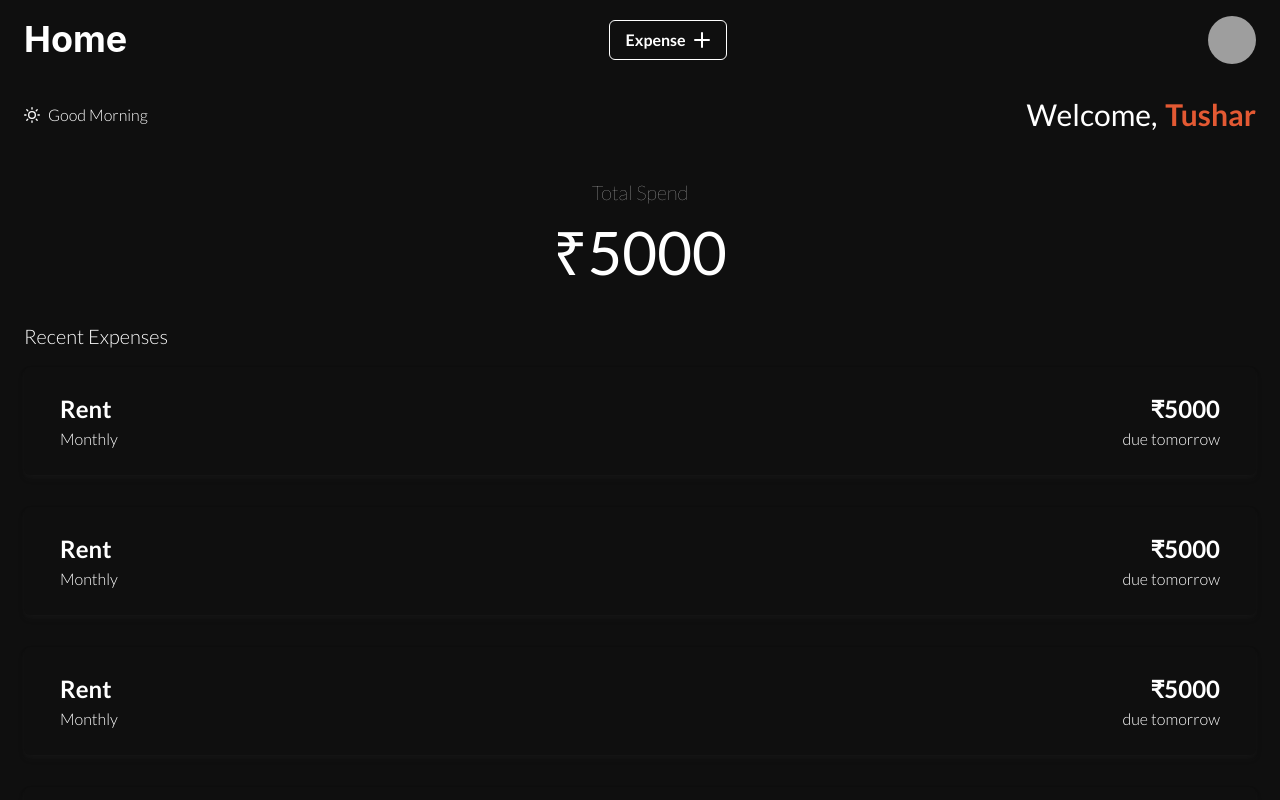
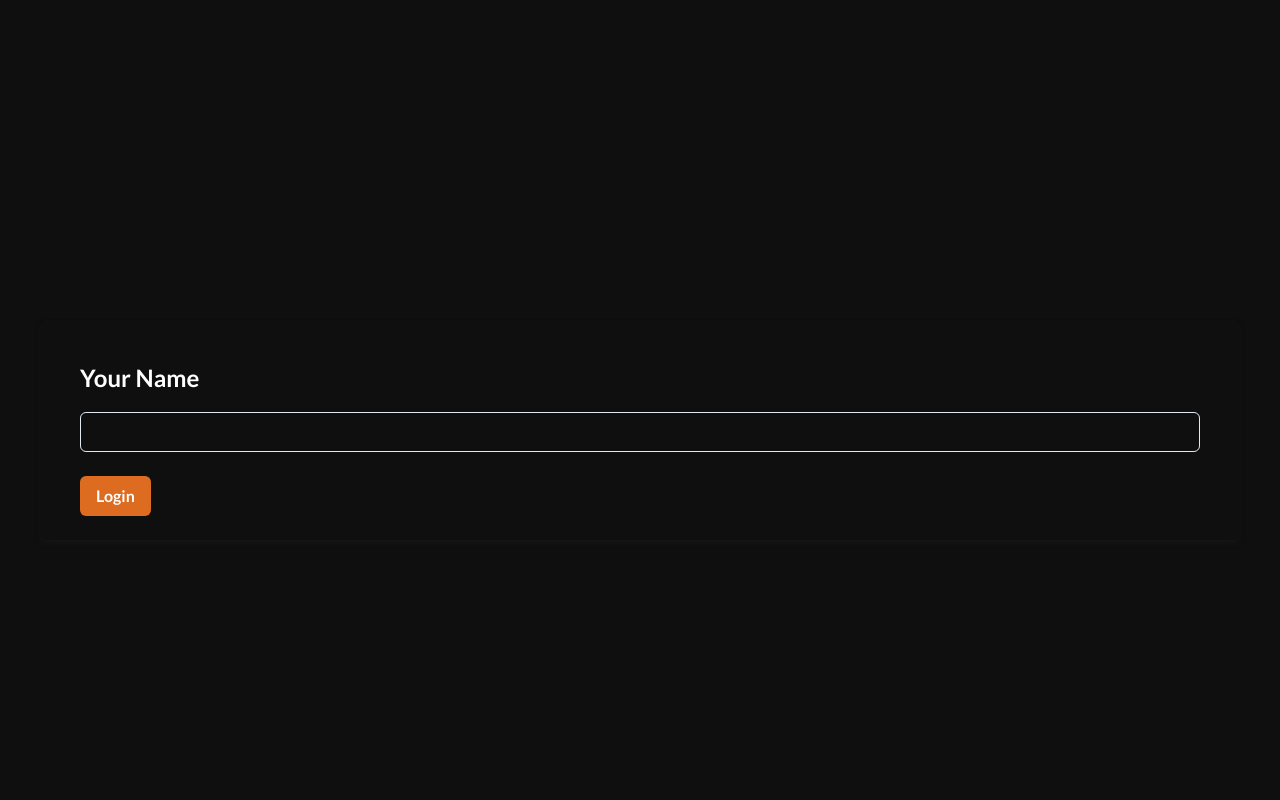
Before and after one commit to rz03/expense-tracker, a React (Create React App) app: page / in a window 1280 px wide. Shown: the top 800 px of the page. Built offline with nearby package versions, Linux system fonts and the light colour scheme; grey boxes are pictures that could not be loaded.

Commit message:
added popovers and modal

```diff
--- a/package.json
+++ b/package.json
@@ -13,6 +13,7 @@
     "framer-motion": "^10.13.0",
     "react": "^18.2.0",
     "react-dom": "^18.2.0",
+    "react-router-dom": "^6.14.2",
     "react-scripts": "5.0.1",
     "web-vitals": "^2.1.4"
   },
--- /dev/null
+++ b/src/AllRoutes.jsx
@@ -0,0 +1,13 @@
+import React from "react";
+import { Route, Routes } from "react-router-dom";
+import { Home } from "./Pages/Home";
+import { Login } from "./Pages/Login";
+
+export const AllRoutes = () => {
+  return (
+    <Routes>
+      <Route path="/home" element={<Home />}></Route>
+      <Route path="/" element={<Login />}></Route>
+    </Routes>
+  );
+};
--- a/src/App.js
+++ b/src/App.js
@@ -1,16 +1,10 @@
+import { AllRoutes } from "./AllRoutes";
 import "./App.css";
-import { Navbar } from "./Components/Navbar.jsx";
-import { Header } from "./Components/Header.jsx";
-import { Total } from "./Components/Total";
-import { ExpenseList } from "./Components/ExpenseList";
 
 function App() {
   return (
     <div>
-      <Navbar />
-      <Header />
-      <Total />
-      <ExpenseList />
+      <AllRoutes />
     </div>
   );
 }
@@ -20,4 +14,3 @@ export default App;
 // Color :
 // color 1 : #0f0f0f
 // color 2: #5c8d7b
-// color 3 :
--- a/src/Components/ExpenseCard.jsx
+++ b/src/Components/ExpenseCard.jsx
@@ -1,8 +1,22 @@
 import React from "react";
-import { Text, Flex, Wrap } from "@chakra-ui/react";
+import {
+  Text,
+  Flex,
+  Wrap,
+  Popover,
+  PopoverTrigger,
+  PopoverContent,
+  PopoverArrow,
+  PopoverCloseButton,
+  PopoverHeader,
+  PopoverBody,
+  Button,
+} from "@chakra-ui/react";
 
 export const ExpenseCard = () => {
   return (
+    <Popover>
+      <PopoverTrigger>
         <Flex
           flexDirection="column"
           p="6"
@@ -32,5 +46,23 @@ export const ExpenseCard = () => {
             <Text>due tomorrow</Text>
           </Wrap>
         </Flex>
+      </PopoverTrigger>
+      <PopoverContent>
+        <PopoverArrow />
+        <PopoverCloseButton />
+        <PopoverHeader>
+          Do You want to Modify or Delete the expense ?
+        </PopoverHeader>
+        <PopoverBody display="flex" justifyContent="space-evenly">
+          <Button colorScheme="orange" variant="outline">
+            Delete
+          </Button>
+          <Button colorScheme="orange" variant="outline">
+            Modify
+          </Button>
+          <Button colorScheme="orange">Cancel</Button>
+        </PopoverBody>
+      </PopoverContent>
+    </Popover>
   );
 };
--- a/src/Components/ExpenseList.jsx
+++ b/src/Components/ExpenseList.jsx
@@ -5,7 +5,7 @@ import { SimpleGrid, Text } from "@chakra-ui/react";
 export const ExpenseList = () => {
   return (
     <SimpleGrid>
-      <Text fontSize="xl" fontWeight="light" px="6">
+      <Text fontSize="xl" fontWeight="light" px="6" py="4">
         Recent Expenses
       </Text>
       <ExpenseCard />
--- a/src/Components/Header.jsx
+++ b/src/Components/Header.jsx
@@ -12,8 +12,8 @@ export const Header = () => {
         </Text>
       </Wrap>
       <Wrap align="center">
-        <Text fontSize="3xl">Welcome, </Text>
-        <Text fontSize="3xl" fontWeight="bold" color="#e35933">
+        <Text fontSize="2xl">Welcome, </Text>
+        <Text fontSize="2xl" fontWeight="bold" color="#e35933">
           Tushar
         </Text>
       </Wrap>
--- a/src/Components/Navbar.jsx
+++ b/src/Components/Navbar.jsx
@@ -1,22 +1,77 @@
 import React from "react";
-import { Heading, WrapItem, Avatar, Wrap, Button } from "@chakra-ui/react";
-import { AddIcon } from "@chakra-ui/icons";
+import {
+  Heading,
+  WrapItem,
+  Avatar,
+  Wrap,
+  Button,
+  Modal,
+  ModalOverlay,
+  ModalContent,
+  ModalHeader,
+  ModalBody,
+  ModalCloseButton,
+  ModalFooter,
+  FormControl,
+  FormLabel,
+  Input,
+  Popover,
+  PopoverTrigger,
+  PopoverBody,
+  PopoverCloseButton,
+  PopoverHeader,
+  PopoverContent,
+} from "@chakra-ui/react";
+import { useDisclosure } from "@chakra-ui/react";
 
 export const Navbar = () => {
+  const { isOpen, onOpen, onClose } = useDisclosure();
+
   return (
     <Wrap justify="space-between" align="center" px="6" pt="4" pb="7">
       <Heading as="h2" size="xl">
         Home
       </Heading>
-      <Button
-        variant="outline"
-        rightIcon={<AddIcon />}
-        color="white"
-        colorScheme=""
-      >
-        Expense
+
+      <Button onClick={onOpen} colorScheme="orange">
+        Add Expense
       </Button>
 
+      <Modal isOpen={isOpen} onClose={onClose}>
+        <ModalOverlay />
+        <ModalContent border="1px solid white">
+          <ModalHeader>Enter the Expense</ModalHeader>
+          <ModalCloseButton />
+          <ModalBody pb={6}>
+            <FormControl>
+              <FormLabel>Expense Name</FormLabel>
+              <Input placeholder=" Expense Name" />
+            </FormControl>
+
+            <FormControl mt={4}>
+              <FormLabel>Amount</FormLabel>
+              <Input placeholder="Amount" />
+            </FormControl>
+
+            <FormControl mt={4}>
+              <FormLabel>When You have to Pay / Paid</FormLabel>
+              <Input placeholder="Due" />
+            </FormControl>
+            <FormControl mt={4}>
+              <FormLabel>Duration</FormLabel>
+              <Input placeholder="Duration  (i.e. monthly, one time or any other)" />
+            </FormControl>
+          </ModalBody>
+          <ModalFooter>
+            <Button colorScheme="orange" mr={3} onClick={onClose}>
+              Submit
+            </Button>
+          </ModalFooter>
+        </ModalContent>
+      </Modal>
+
+      <Popover>
+        <PopoverTrigger>
           <WrapItem>
             <Avatar
               size="md"
@@ -24,6 +79,18 @@ export const Navbar = () => {
               src="https://bit.ly/dan-abramov"
             />
           </WrapItem>
+        </PopoverTrigger>
+        <PopoverContent>
+          <PopoverHeader>Do you want to Logout ? </PopoverHeader>
+          <PopoverCloseButton />
+          <PopoverBody display="flex" justifyContent="space-evenly">
+            <Button colorScheme="orange" variant="outline">
+              Logout
+            </Button>
+            <Button colorScheme="orange">Cancel</Button>
+          </PopoverBody>
+        </PopoverContent>
+      </Popover>
     </Wrap>
   );
 };
--- /dev/null
+++ b/src/Pages/Home.jsx
@@ -0,0 +1,16 @@
+import React from "react";
+import { Navbar } from "../Components/Navbar";
+import { Header } from "../Components/Header";
+import { Total } from "../Components/Total";
+import { ExpenseList } from "../Components/ExpenseList";
+
+export const Home = () => {
+  return (
+    <div>
+      <Navbar />
+      <Header />
+      <Total />
+      <ExpenseList />
+    </div>
+  );
+};
--- /dev/null
+++ b/src/Pages/Login.jsx
@@ -0,0 +1,40 @@
+import React from "react";
+import { FormControl, Input, Button } from "@chakra-ui/react";
+import { Text, Flex, Wrap } from "@chakra-ui/react";
+
+export const Login = () => {
+  return (
+    <Flex
+      flexDirection="column"
+      p="6"
+      mx="10"
+      my="80"
+      boxShadow="0 4px 6px rgba(60, 60, 60, 0.1), 0 2px 4px rgba(60, 60, 60, 0.06)"
+      rounded="md"
+    >
+      <Wrap
+        justify="space-between"
+        align="center"
+        fontWeight="black"
+        fontSize="2xl"
+        p="4"
+      >
+        <Text>Your Name</Text>
+      </Wrap>
+      <Wrap
+        justify="space-between"
+        align="center"
+        fontWeight="light"
+        fontSize="md"
+        px="4"
+      >
+        <FormControl>
+          <Input type="email" />
+        </FormControl>
+        <Button mt={4} colorScheme="orange" type="submit">
+          Login
+        </Button>
+      </Wrap>
+    </Flex>
+  );
+};
--- a/src/index.js
+++ b/src/index.js
@@ -2,12 +2,15 @@ import React from "react";
 import ReactDOM from "react-dom/client";
 import App from "./App";
 import { ChakraProvider } from "@chakra-ui/react";
+import { BrowserRouter } from "react-router-dom";
 
 const root = ReactDOM.createRoot(document.getElementById("root"));
 root.render(
   <React.StrictMode>
     <ChakraProvider>
-      <App />
+      <BrowserRouter>
+        <App />
+      </BrowserRouter>
     </ChakraProvider>
   </React.StrictMode>
 );
```
Also changed, not shown: 1 other file (tests, documents, lock files or other folders). Lines whose indentation alone changed are shown as unchanged.
